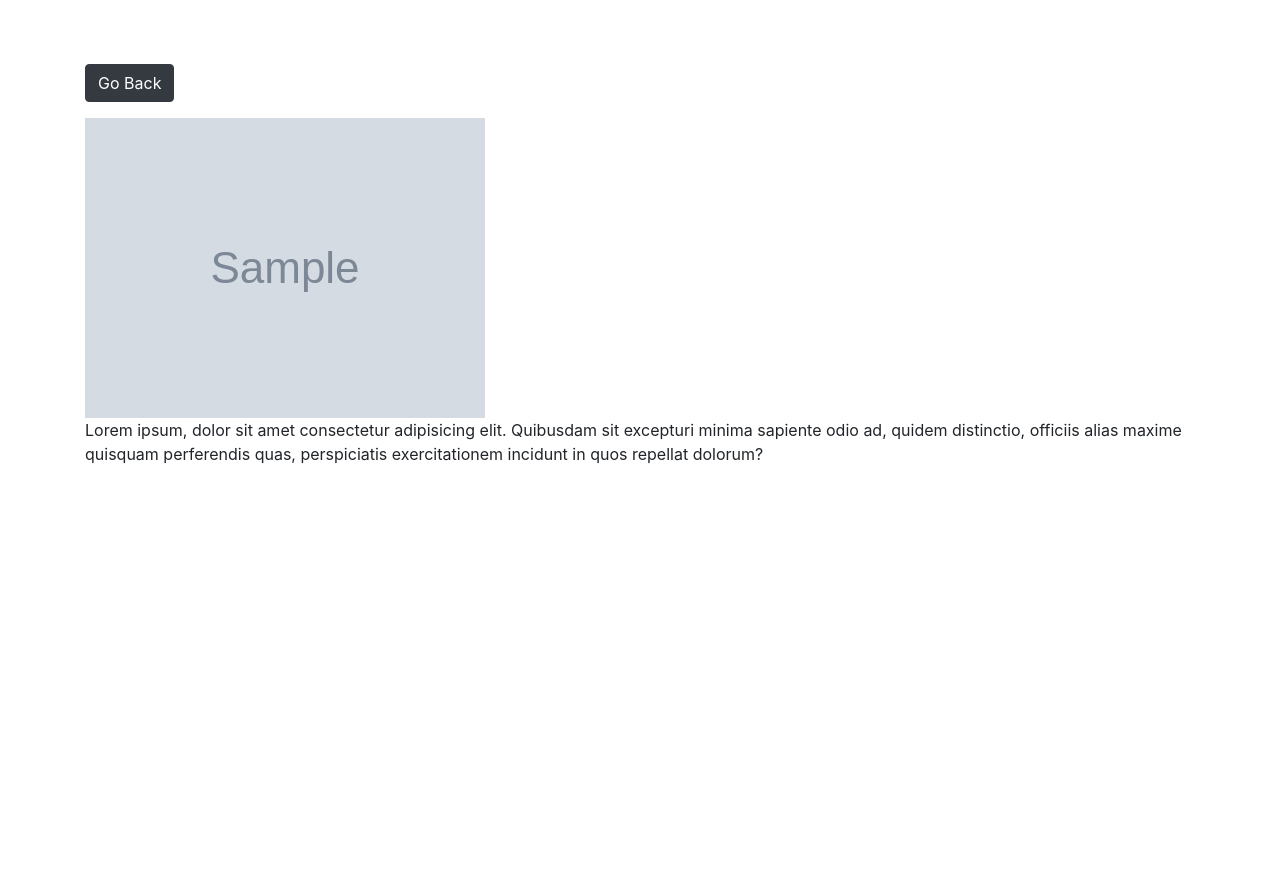
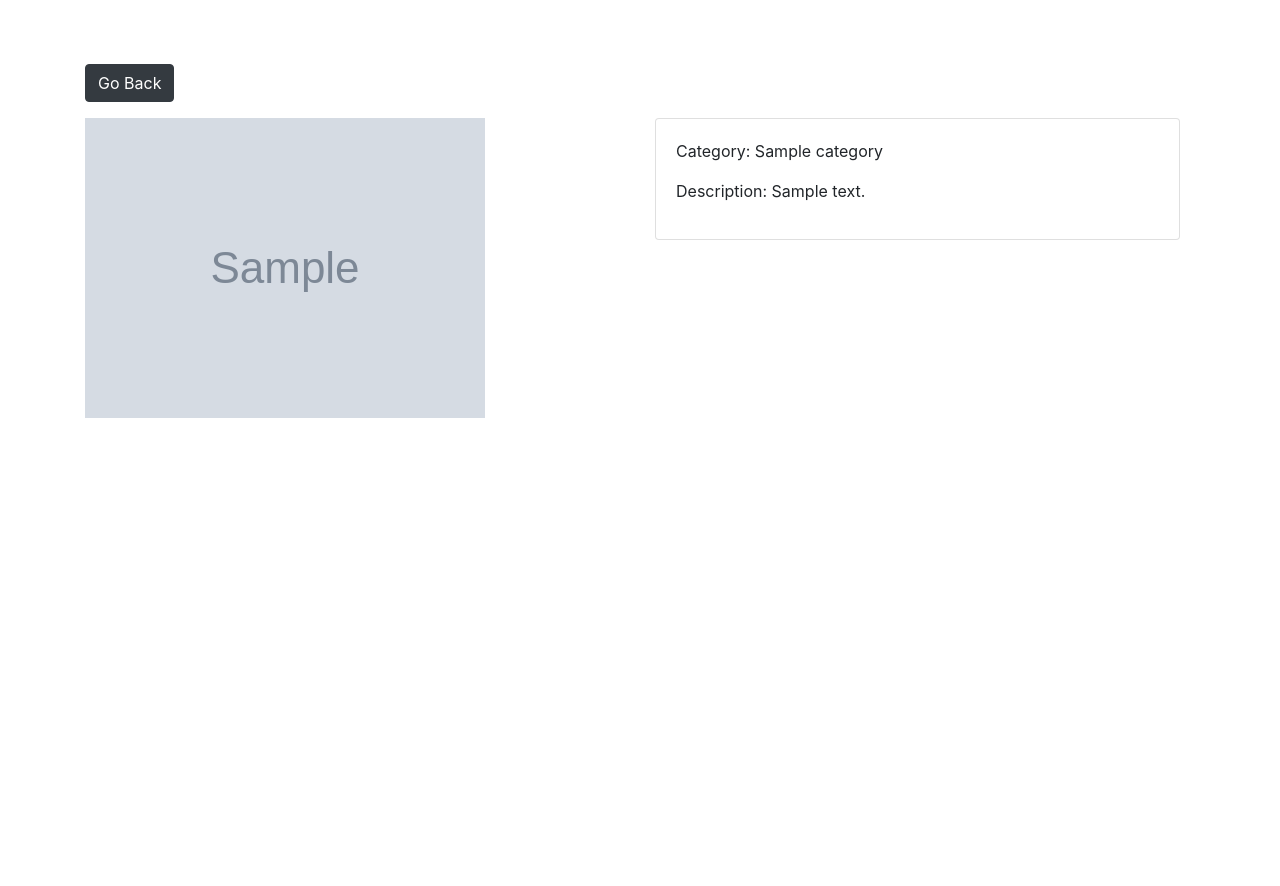
Before and after one commit to LoiseMulwa/my-gallery, a Django app: template photos/templates/photos/photo.html in a window 1280 px wide. After the commit the page ends 418 px from the top, so only its background shows below. Run offline with Django 3.2, Linux system fonts and the light colour scheme; the template is opened without the code that fills it: most values are stand-ins (such as "Sample title", 1, 10 or a date in 2020); grey boxes marked "Sample" are stand-in pictures.

Commit message:
fx: Modify templates gallery and photo

```diff
--- a/photos/templates/photos/gallery.html
+++ b/photos/templates/photos/gallery.html
@@ -58,10 +58,6 @@
                     {% empty %}
                     <h3>No photos...</h3>
                     {% endfor %}
-
-
-
-
                 </div>
             </div>
 
--- a/photos/templates/photos/photo.html
+++ b/photos/templates/photos/photo.html
@@ -15,11 +15,24 @@
 
                 <a href="{% url 'gallery' %}" class="btn btn-dark my-3">Go Back</a>
 
-                <div style="height: 90vh;">
-                    <img style="max-width: 100%; max-height: 100%;" src="{{photo.image.url}}">
+                <div style="height: 80vh; ">
+                    <img style="max-width: 100%; max-height: 100%;" src="{{photo.image.url}}" alt="image">
 
-                    <p>Lorem ipsum, dolor sit amet consectetur adipisicing elit. Quibusdam sit excepturi minima sapiente odio ad, quidem distinctio, officiis alias maxime quisquam perferendis quas, perspiciatis exercitationem incidunt in quos repellat dolorum?</p>
+                    <div class="col-md-6 float-right" >
+                        <div class="card">
+                            <div class="card-body ">
+                                <p>Category: {{photo.category}}</p>
+                                <p>Description: {{photo.description}}</p>
+                            </div>
+                        </div>
+                      </div>
+
+
                 </div>
+
+                <!-- <div class="col-md-6">
+                    <img style="height:350px;"src="{{photo.image.url}}" class="card-img-top" alt="..."></a>
+                  </div><br> -->
 
             </div>
         </div>
```
